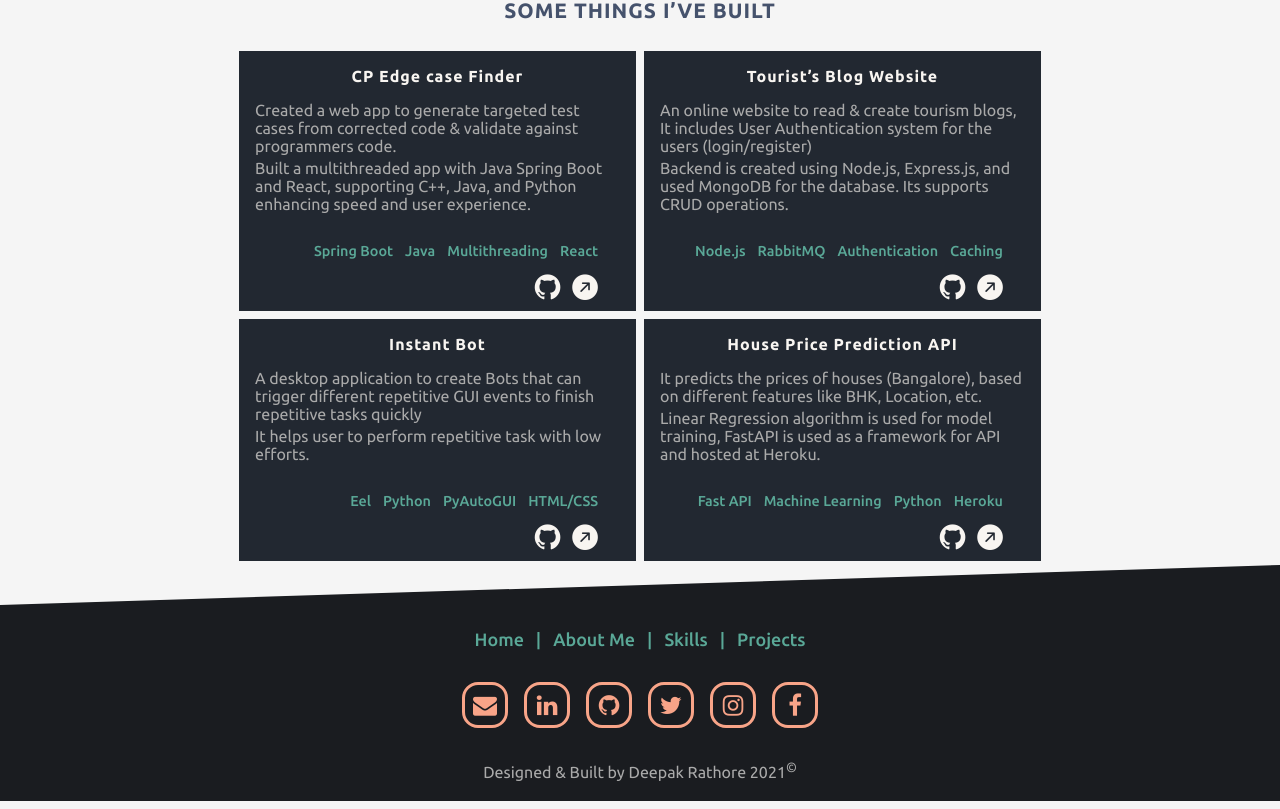
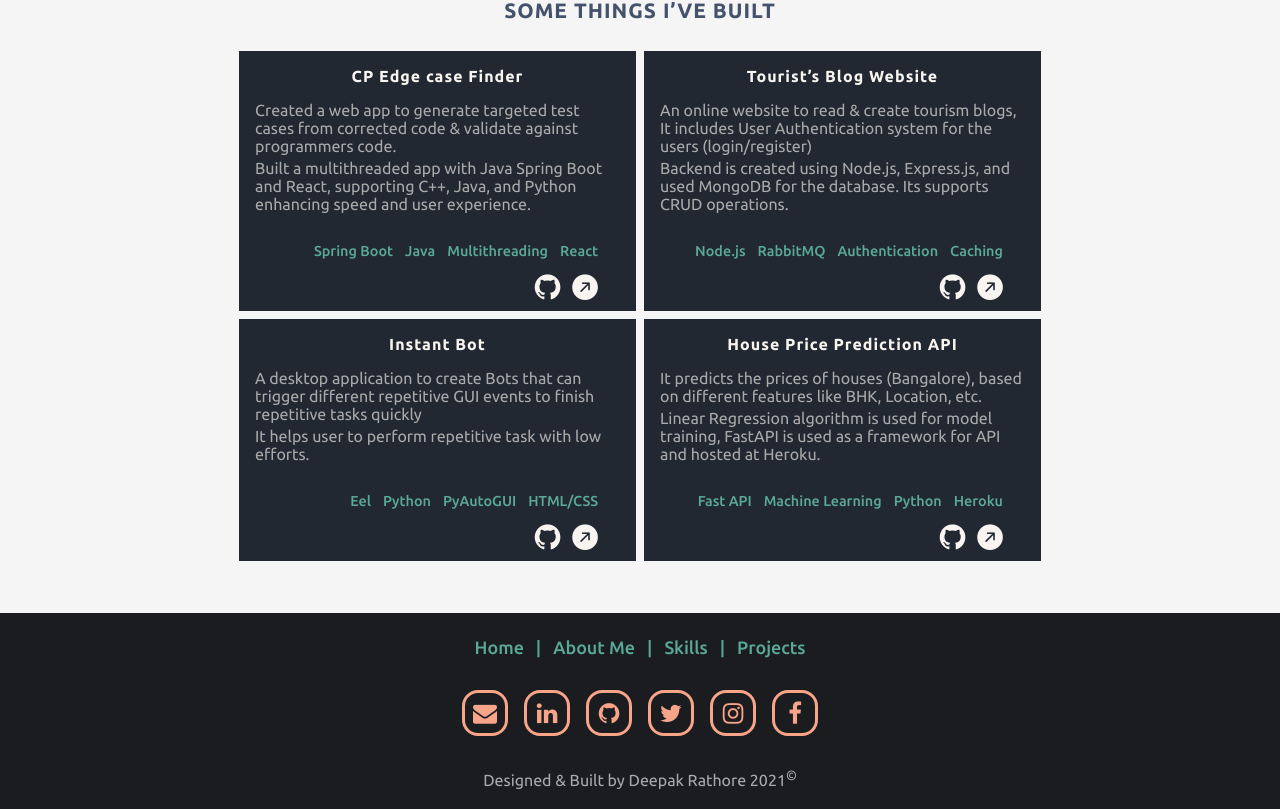
Before and after one commit to deepakr2k1/myportfolio, a React (Create React App) app: page / in a window 1280 px wide. Shown: the part 2522-3331 px from the top of the page. Built offline with nearby package versions, Linux system fonts and the light colour scheme.

Commit message:
Removed curve between project & contact

```diff
--- a/src/components/Portfoilio/index.js
+++ b/src/components/Portfoilio/index.js
@@ -8,7 +8,7 @@ export default function Portfolio() {
         <div id="projects" className="container" style={ { marginTop: "30px" } }>
             <H1>Projects</H1>
             <H2 styles={ { marginTop: "32px", textAlign: "center" } }>Some Things I’ve Built</H2>
-            <div className="text-center" style={ { marginTop: 24 } }>
+            <div className="text-center" style={ { marginTop: 24, marginBottom: 48 } }>
                 <Project
                     title="CP Edge case Finder"
                     desc={ [
--- a/src/components/footer/index.js
+++ b/src/components/footer/index.js
@@ -8,7 +8,6 @@ import Tag from '../UI/Tag/index.js';
 function Footer() {
     return (
         <footer>
-            <Triangle styles={ { bottom: 0, borderRight: 0, borderBottom: "5vh solid #1a1c20" } } />
             <div id="links">
                 <div>
                     <a href="#home"><Tag>Home</Tag></a>
```
